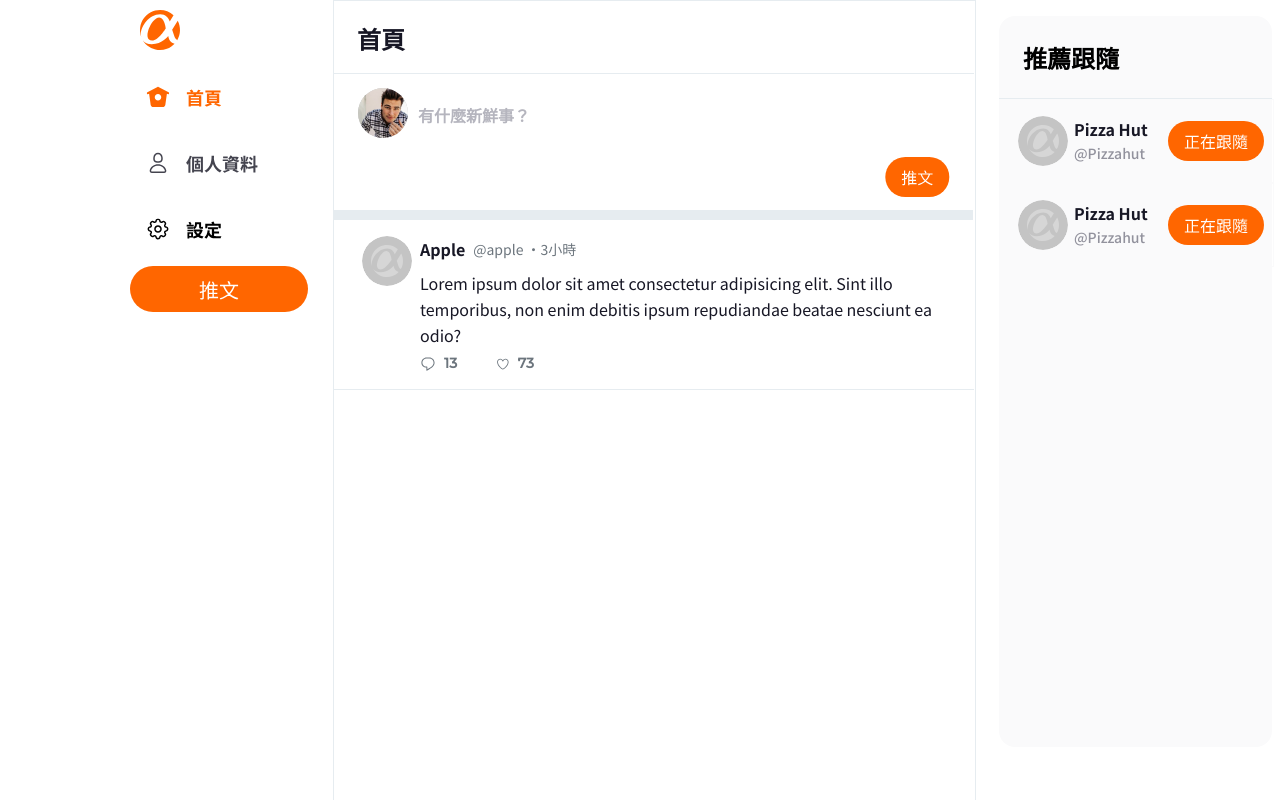
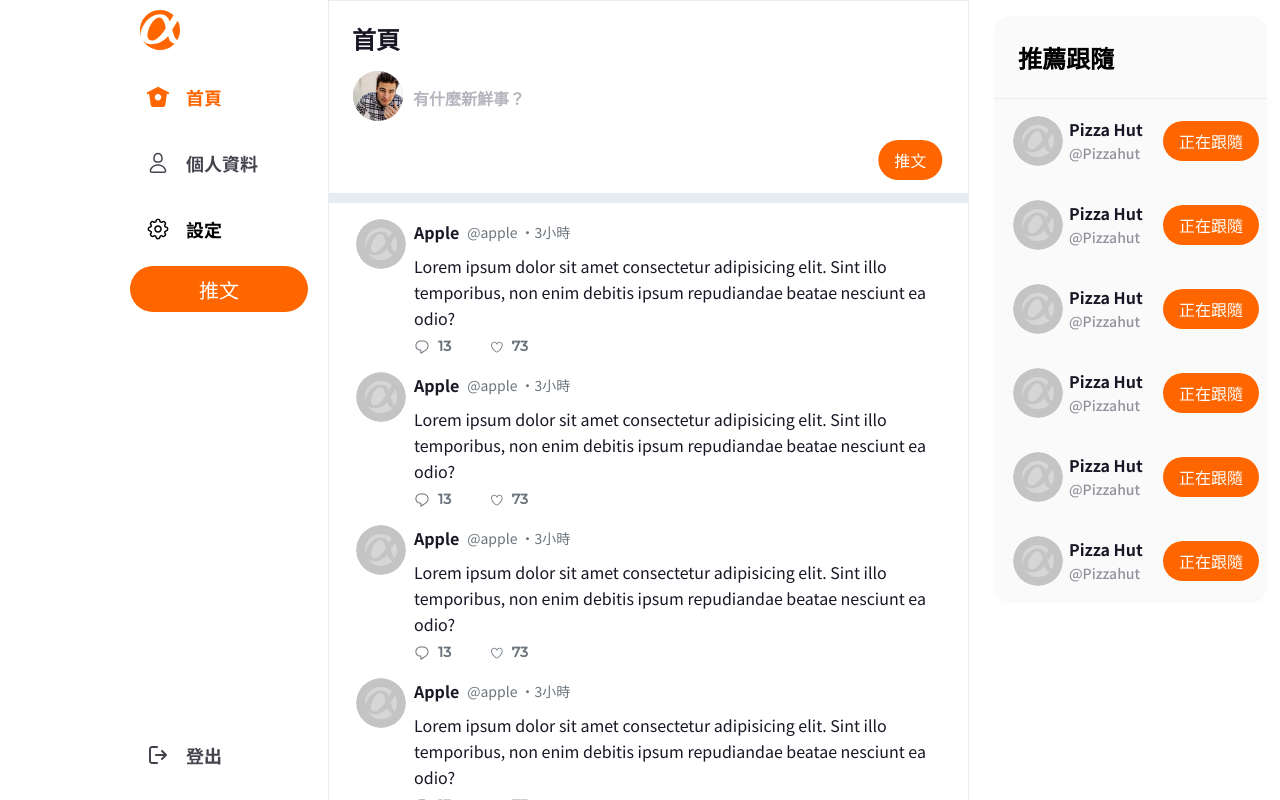
Before and after one commit to bluelsa/twitter-frontend-2023, a React (Create React App) app: page /home in a window 1280 px wide. Built offline with nearby package versions, Linux system fonts and the light colour scheme.

Commit message:
Feat: update mainPage/userPage layout

```diff
--- a/src/common/NavBarStyles.module.scss
+++ b/src/common/NavBarStyles.module.scss
@@ -1,7 +1,8 @@
 //navBar
 .leftColumn {
+  position: relative;
   width: 100%;
-  height: 100%;
+  height: 100vh;
   position: relative;
 
   .navContainer {
@@ -35,7 +36,7 @@
 
     .logOut {
       position: absolute;
-      top: 1142px;
+      bottom: 16px;
     }
   }
 }
--- a/src/common/Popular.jsx
+++ b/src/common/Popular.jsx
@@ -4,12 +4,15 @@
 const Popular = () => {
   return (
     <div className={styles.rightColumn}>
-
       <div className={styles.popularList}>
         <div className={styles.popularTitle}>
           <div>推薦跟隨</div>
         </div>
         <div className={styles.popularRectangle}></div>
+        <Follower />
+        <Follower />
+        <Follower />
+        <Follower />
         <Follower />
         <Follower />
       </div>
--- a/src/components/Home/Twits.jsx
+++ b/src/components/Home/Twits.jsx
@@ -21,6 +21,106 @@
           house={props.house}
           setHouse={props.setHouse}
         />
+        <TwitForm
+          replyTwit={props.replyTwit}
+          setReplyTwit={props.setReplyTwit}
+          replyPop={props.replyPop}
+          setReplyPop={props.setReplyPop}
+          isOther={props.isOther}
+          setIsOther={props.setIsOther}
+          house={props.house}
+          setHouse={props.setHouse}
+        />
+        <TwitForm
+          replyTwit={props.replyTwit}
+          setReplyTwit={props.setReplyTwit}
+          replyPop={props.replyPop}
+          setReplyPop={props.setReplyPop}
+          isOther={props.isOther}
+          setIsOther={props.setIsOther}
+          house={props.house}
+          setHouse={props.setHouse}
+        />
+        <TwitForm
+          replyTwit={props.replyTwit}
+          setReplyTwit={props.setReplyTwit}
+          replyPop={props.replyPop}
+          setReplyPop={props.setReplyPop}
+          isOther={props.isOther}
+          setIsOther={props.setIsOther}
+          house={props.house}
+          setHouse={props.setHouse}
+        />
+        <TwitForm
+          replyTwit={props.replyTwit}
+          setReplyTwit={props.setReplyTwit}
+          replyPop={props.replyPop}
+          setReplyPop={props.setReplyPop}
+          isOther={props.isOther}
+          setIsOther={props.setIsOther}
+          house={props.house}
+          setHouse={props.setHouse}
+        />
+        <TwitForm
+          replyTwit={props.replyTwit}
+          setReplyTwit={props.setReplyTwit}
+          replyPop={props.replyPop}
+          setReplyPop={props.setReplyPop}
+          isOther={props.isOther}
+          setIsOther={props.setIsOther}
+          house={props.house}
+          setHouse={props.setHouse}
+        />
+        <TwitForm
+          replyTwit={props.replyTwit}
+          setReplyTwit={props.setReplyTwit}
+          replyPop={props.replyPop}
+          setReplyPop={props.setReplyPop}
+          isOther={props.isOther}
+          setIsOther={props.setIsOther}
+          house={props.house}
+          setHouse={props.setHouse}
+        />
+        <TwitForm
+          replyTwit={props.replyTwit}
+          setReplyTwit={props.setReplyTwit}
+          replyPop={props.replyPop}
+          setReplyPop={props.setReplyPop}
+          isOther={props.isOther}
+          setIsOther={props.setIsOther}
+          house={props.house}
+          setHouse={props.setHouse}
+        />
+        <TwitForm
+          replyTwit={props.replyTwit}
+          setReplyTwit={props.setReplyTwit}
+          replyPop={props.replyPop}
+          setReplyPop={props.setReplyPop}
+          isOther={props.isOther}
+          setIsOther={props.setIsOther}
+          house={props.house}
+          setHouse={props.setHouse}
+        />
+        <TwitForm
+          replyTwit={props.replyTwit}
+          setReplyTwit={props.setReplyTwit}
+          replyPop={props.replyPop}
+          setReplyPop={props.setReplyPop}
+          isOther={props.isOther}
+          setIsOther={props.setIsOther}
+          house={props.house}
+          setHouse={props.setHouse}
+        />
+        <TwitForm
+          replyTwit={props.replyTwit}
+          setReplyTwit={props.setReplyTwit}
+          replyPop={props.replyPop}
+          setReplyPop={props.setReplyPop}
+          isOther={props.isOther}
+          setIsOther={props.setIsOther}
+          house={props.house}
+          setHouse={props.setHouse}
+        />
       </div>
     </>
 
--- a/src/components/Others/editStyle.module.scss
+++ b/src/components/Others/editStyle.module.scss
@@ -11,12 +11,13 @@
   left: 0;
   background-color: rgb(0, 0, 0, 0.5);
   display: flex;
-  justify-content: center;
-  align-items: center;
+  // justify-content: center;
+  // align-items: center;
 
   .editInner {
+    position: absolute;
      top: 56px;
-    left: 337px;
+    left: 430px;
     width: 634px;
     height: 610px;
     background-color: #fff;
--- a/src/pages/Admin.module.scss
+++ b/src/pages/Admin.module.scss
@@ -9,6 +9,8 @@
     height: 100%;
     left: 130px;
     top: 0px;
+    background-color: #fff;
+    z-index: 5;
   }
 
   .contentContainer {
--- a/src/pages/AdminUsersPage.jsx
+++ b/src/pages/AdminUsersPage.jsx
@@ -25,14 +25,14 @@
   const getUsersAsync = async (token) => {
     try {
       const users = await getUsers(token);
-      if (users.status === "success") {
-        setUsers(users.data);
-
+      if (!users.status) {
+        setUsers(users);
         setIsAuthenticated(true);
       }
     } catch (error) {
       console.error(error);
-    } finally {
+    }
+    finally {
       setIsLoading(false);
     }
   }
--- a/src/pages/HomeStyle.module.scss
+++ b/src/pages/HomeStyle.module.scss
@@ -1,19 +1,24 @@
+@import '../base.scss';
+
 .homeContainer {
   width: 100%;
   height: 100vh;
   margin: 0 auto;
-  overflow-x: hidden;
+  overflow-y: hidden;
   position: relative;
 }
 
 //MainPage Popularitems
 .mainContainer {
   width: 1400px;
-  height: 1200px;
+  height: 100vh;
   margin: 0 auto;
-  display: grid;
-  grid-template-columns: 333px 641px 426px;
-  grid-template-rows: 1200px;
+  display: flex;
+  // grid-template-columns: 333px 641px 426px;
+  // grid-template-rows: 1200px;
+  .leftColumn {
+margin-right: 20px;
+  }
 }
 
 .interaction {
@@ -22,13 +27,14 @@
   }
 }
 
-.mainDivider {
-  width: 640px;
-  height: 1px;
-  border: none;
-  background-color: #e6ecf0;
-  margin-bottom: 16px;
-}
+// 不需要的設定
+// .mainDivider {
+//   width: 640px;
+//   height: 1px;
+//   border: none;
+//   background-color: #e6ecf0;
+//   margin-bottom: 16px;
+// }
 
 //中間Content
 .scrollbar {
@@ -48,17 +54,20 @@
   }
 }
 
+//未使用className
 .mainBlack {
   width: 1400px;
-  height: 1200px;
+  height: 100vh;
+  // height: 1200px;
   position: fixed;
   background-color: #c4c4c4;
   filter: brightness(60%);
 }
 
 .mainBackground {
-  width: 100%;
-  height: 100%;
+  // width: 100%;
+  width: 639px;
+  height: 100vh;
   border: 1px solid #e6ecf0;
   overflow-y: scroll;
   overflow-x: hidden;
@@ -104,7 +113,8 @@
   .tweets {
     margin-top: 16px;
     width: 100%;
-    min-height: 942px;
+    height: 100vh;
+    // min-height: 942px;
   }
 }
 
@@ -220,12 +230,13 @@
 .rightColumn {
   position: relative;
   width: 100%;
-  height: 100%;
+  height: 100vh;
 
   .popularList {
     position: absolute;
     width: 273px;
-    height: 731px;
+    max-height: 100vh;
+    // height: 731px;
     top: 16px;
     left: 25px;
     border-radius: 16px;
@@ -319,10 +330,11 @@
   top: 0;
   left: 0;
   background-color: rgb(0, 0, 0, 0.5);
+  display: flex;
 
   .popInner {
     margin-top: 56px;
-    margin-left: 336px;
+    margin-left: 430px;
     width: 634px;
     height: 300px;
     background-color: #fff;
--- a/src/pages/MainPage.jsx
+++ b/src/pages/MainPage.jsx
@@ -6,7 +6,7 @@
 import Twits from "../components/Home/Twits";
 import TwitPopUp from "../common/TwitPopUp";
 import ReplyTwits from "../common/Reply/ReplyTwits";
-import ReplyPopUp from '../components/Home/ReplyPopUp'
+import ReplyPopUp from "../components/Home/ReplyPopUp";
 import OtherMain from "../components/Others/OtherMain";
 import { useState } from "react";
 
@@ -17,10 +17,11 @@
   const [twit, setTwit] = useState(false);
   const [replyTwit, setReplyTwit] = useState(false);
   const [replyPop, setReplyPop] = useState(false);
-  const [isOther, setIsOther] =useState(false)
+  const [isOther, setIsOther] = useState(false);
   return (
     <div className={styles.homeContainer}>
       <div className={styles.mainContainer}>
+        <div className={styles.leftColumn}>
         <NavBar
           house={house}
           setHouse={setHouse}
@@ -35,7 +36,9 @@
           isOther={isOther}
           setIsOther={setIsOther}
         />
+        </div>
         {/* 中間推文部分 */}
+        <div className={styles.middleColumn}>
           <div className={`${styles.mainBackground} ${styles.scrollbar}`}>
             {house &&
               (!replyTwit ? (
@@ -90,8 +93,10 @@
               <ReplyPopUp replyPop={replyPop} setReplyPop={setReplyPop} />
             )}
           </div>
-
+        </div>
+        <div className={styles.rightColumn}>
           <Popular />
+        </div>
       </div>
     </div>
   );
--- a/src/pages/UserProfilePage.jsx
+++ b/src/pages/UserProfilePage.jsx
@@ -20,6 +20,7 @@
     <div className={styles.homeContainer}>
       <div className={styles.mainContainer}>
         {/* <UserNav /> */}
+        <div className={styles.leftColumn}>
           <NavBar
             house={house}
             setHouse={setHouse}
@@ -32,6 +33,8 @@
             isChange={isChange}
             setIsChange={setIsChange}
           />
+        </div>
+        <div className={styles.middleColumn}>
           <div className={`${styles.mainBackground} ${styles.scrollbar}`}>
             {person &&
               (isChange ? (
@@ -56,8 +59,10 @@
 
             {setting && <SettingPage />}
           </div>
-
+        </div>
+        <div className={styles.rightColumn}>
           <Popular />
+        </div>
       </div>
     </div>
   );
```
Lines whose indentation alone changed are shown as unchanged.
